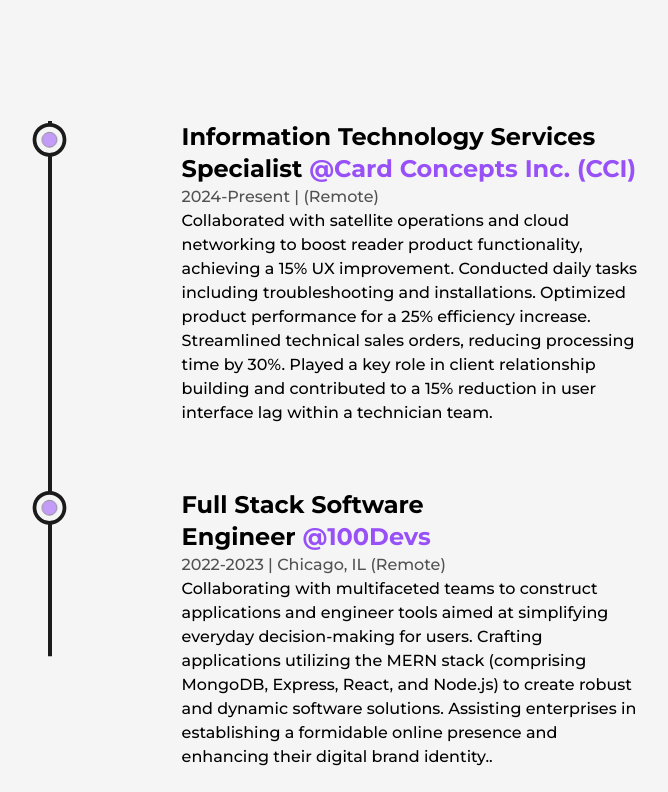
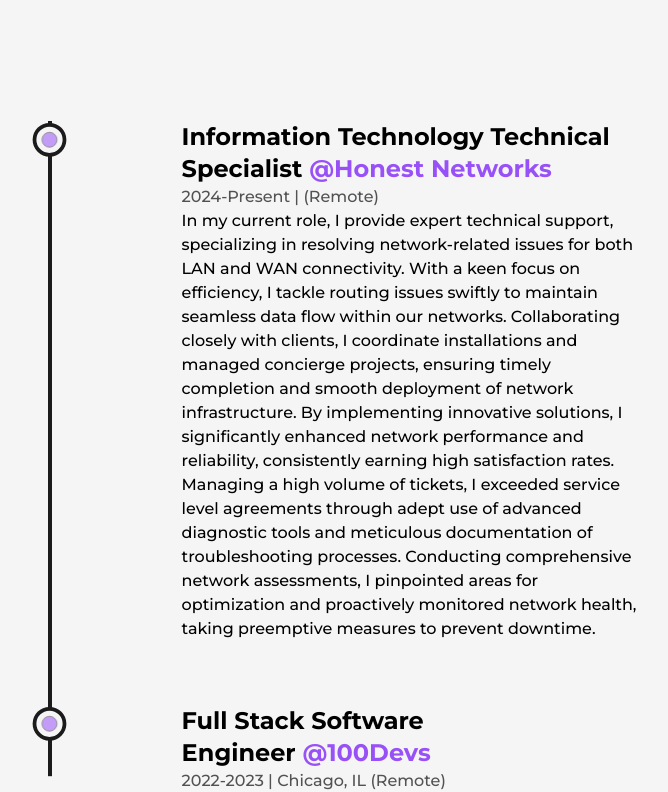
Before and after one commit to dee2314/Portfolio2023, a Next.js app: page /about in a window 1280 px wide. Shown: the part 2451-3243 px from the top of the page, without its empty margins (244-912 px from the left). Built offline with nearby package versions, Linux system fonts and the light colour scheme.

Commit message:
Update Portfolio

```diff
--- a/src/components/Experience.js
+++ b/src/components/Experience.js
@@ -52,14 +52,19 @@
 '/>
                 <ul className='w-full flex flex-col items-start justify-between ml-4 xs:ml-2'>
                 <Details
-position="Information Technology Services Specialist" company="Card Concepts Inc. (CCI)"
+position="Information Technology Technical Specialist" company="Honest Networks"
 // companyLink="www.company.com" //IF YOU WANT TO INCLUDE COMPANY LINK
 time="2024-Present" address="(Remote)"
 work="
-Collaborated with satellite operations and cloud networking to boost reader product functionality, achieving a 15% UX improvement.
-Conducted daily tasks including troubleshooting and installations. Optimized product performance for a 25% efficiency increase.
-Streamlined technical sales orders, reducing processing time by 30%.
-Played a key role in client relationship building and contributed to a 15% reduction in user interface lag within a technician team. "
+In my current role, I provide expert technical support, specializing in resolving network-related issues for both LAN and WAN connectivity.
+With a keen focus on efficiency, I tackle routing issues swiftly to maintain seamless data flow within our networks.
+Collaborating closely with clients, I coordinate installations and managed concierge projects,
+ensuring timely completion and smooth deployment of network infrastructure. By implementing innovative solutions,
+I significantly enhanced network performance and reliability, consistently earning high satisfaction rates.
+Managing a high volume of tickets, I exceeded service level agreements through adept use of advanced diagnostic tools and meticulous
+documentation of troubleshooting processes. Conducting comprehensive network assessments,
+I pinpointed areas for optimization and proactively monitored network health, taking preemptive measures to prevent downtime.
+ "
 
                    />
  <Details
```
